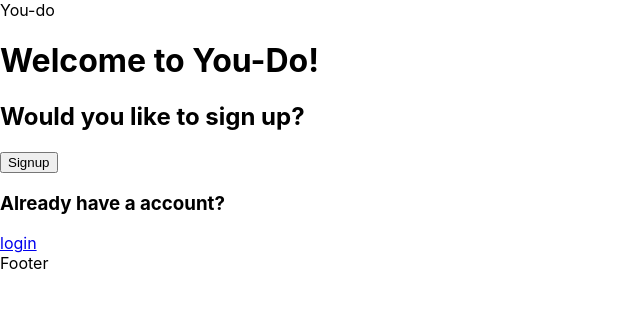
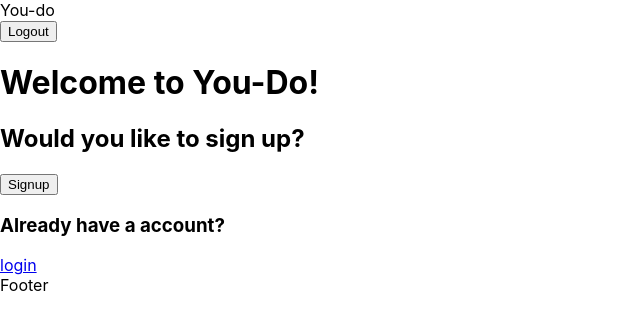
Before and after one commit to Adrick1210/todo_react_frontend, a React (Create React App) app: page / in a window 1280 px wide. Shown: the top 330 px of the page, without its empty margins (0-640 px from the left). Built offline with nearby package versions, Linux system fonts and the light colour scheme; no server answers.

Commit message:
a friend helped me fix logging in - logout button added and working - app functions

```diff
--- a/src/components/header.js
+++ b/src/components/header.js
@@ -1,7 +1,19 @@
+import { useNavigate } from "react-router-dom";
+
 function Header() {
+  const navigate = useNavigate();
+
     return (
       <div>
         You-do
+        <div>
+          <button onClick={() => {
+            localStorage.removeItem('token');
+            navigate("/")
+          }}>
+            Logout
+          </button>
+        </div>
       </div>
     )
   }
```
